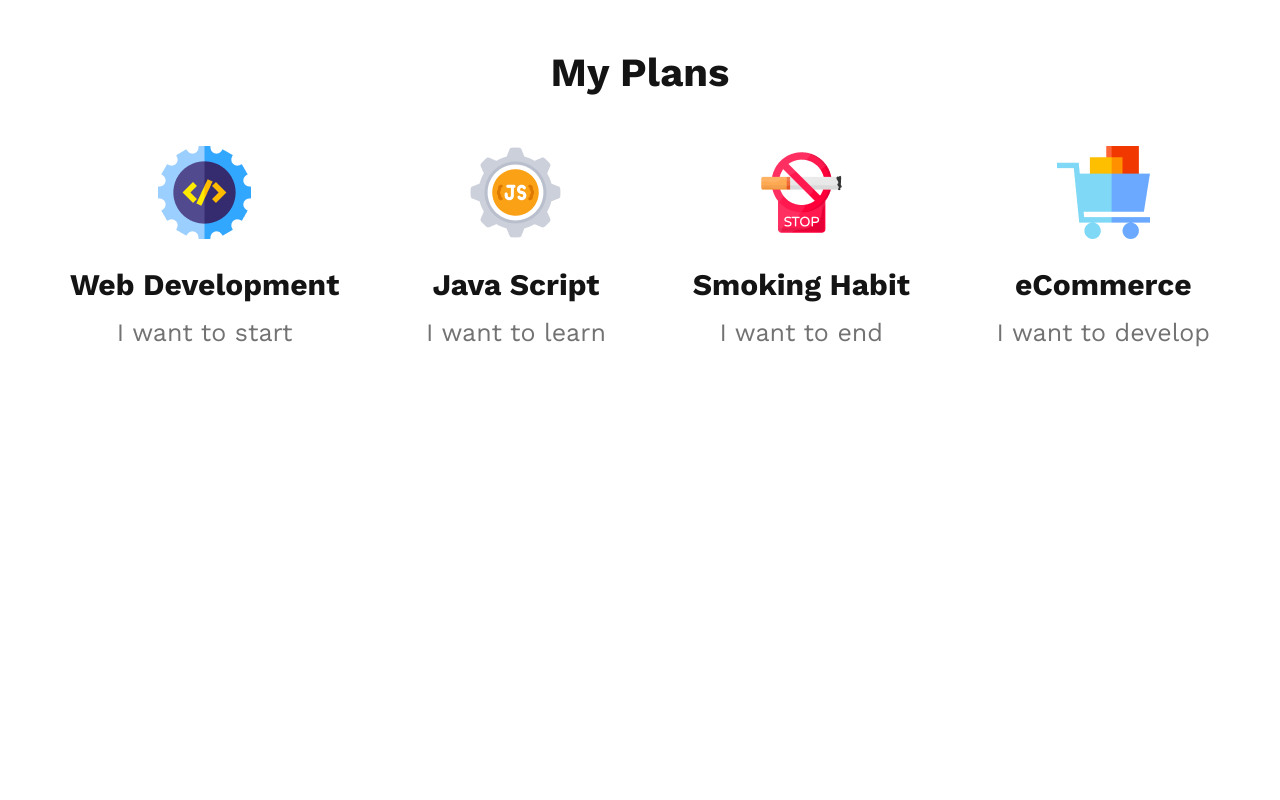
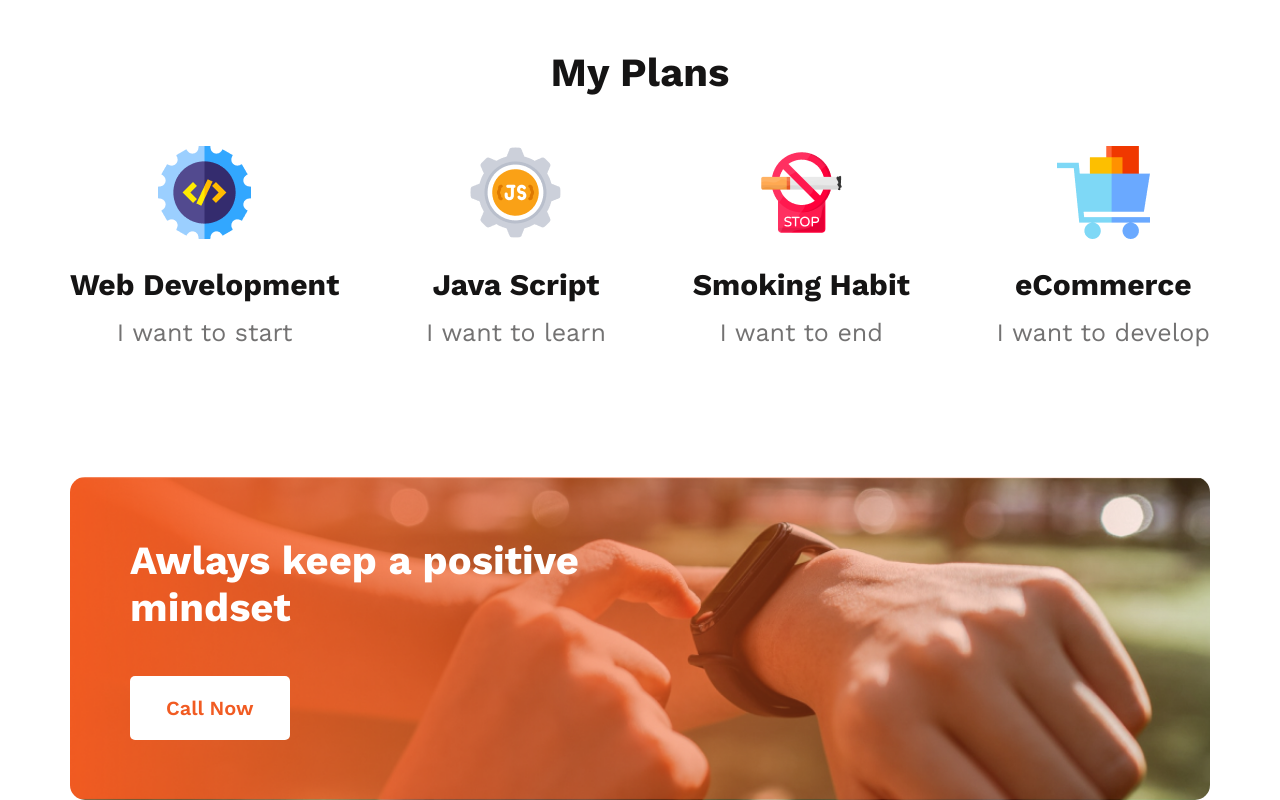
Before and after one commit to amitsarkerui/Assignment-1, a plain HTML site: page index.html in a window 1280 px wide. Shown: the part 1579-2379 px from the top of the page. Before the commit the page ends 1926 px from the top, so only its background shows below. Drawn offline with nearby package versions, Linux system fonts and the light colour scheme.

Commit message:
CTA Done

```diff
--- a/index.html
+++ b/index.html
@@ -25,7 +25,7 @@
             <div class="container">
                 <div class="failuresWrapper">
                     <div class="failuresImage">
-                        <img src="../images/person.png" alt="man">
+                        <img src="images/person.png" alt="man">
                     </div>
                     <div>
                         <h2>My failures of previous year</h2>
@@ -49,22 +49,22 @@
                     <h2>My Plans</h2>
                     <div class="myPlanWrapper">
                         <div class="myPlanDetails">
-                            <img src="../images/icons/web.png" alt="Web Development">
+                            <img src="images/icons/web.png" alt="Web Development">
                             <h3>Web Development</h3>
                             <p>I want to start</p>
                         </div>
                         <div class="myPlanDetails">
-                            <img src="../images/icons/js.png" alt="Web Development">
+                            <img src="images/icons/js.png" alt="Web Development">
                             <h3>Java Script</h3>
                             <p>I want to learn</p>
                         </div>
                         <div class="myPlanDetails">
-                            <img src="../images/icons/smoke.png" alt="Web Development">
+                            <img src="images/icons/smoke.png" alt="Web Development">
                             <h3>Smoking Habit</h3>
                             <p>I want to end</p>
                         </div>
                         <div class="myPlanDetails">
-                            <img src="../images/icons/ecom.png" alt="Web Development">
+                            <img src="images/icons/ecom.png" alt="Web Development">
                             <h3>eCommerce</h3>
                             <p>I want to develop</p>
                         </div>
@@ -72,6 +72,15 @@
                 </div>
         </section>
         <!-- My plan section End -->
+        <section class="cta">
+            <div class="container">
+                <div class="ctaWrapper">
+                    <h2>Awlays keep a positive mindset</h2>
+                    <div class="btnSecondery">Call Now</div>
+                </div>
+            </div>
+        </section>
+        <!-- CTA Section end -->
    </main>
 </body>
 </html>
--- a/style/style.css
+++ b/style/style.css
@@ -115,3 +115,33 @@
      color: #737272;
 }
 /* -----My Plans section end----- */
+
+.cta{
+    margin-top: 130px;
+}
+.ctaWrapper{
+    background-image: url('../images/gradient2.png'), url(../images/watch.png);
+    background-repeat: no-repeat;
+    background-size: cover;
+    border-radius: 15px;
+    padding: 60px;
+    padding-left: 60px;
+}
+.ctaWrapper h2{
+    font-weight: 700;
+    font-size: 40px;
+    line-height: 47px;
+    color: #FFFFFF;
+    width: 460px;
+    margin-bottom: 45px;
+}
+.btnSecondery{
+    color:#F15B22;
+    font-weight: 600;
+    font-size: 20px;
+    background-color: white;
+    display: inline-block;
+    padding: 20px 36px;
+    border-radius: 5px;
+}
+/* CTA Section end */
```
